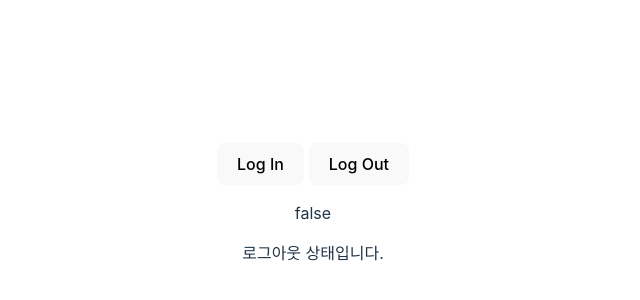
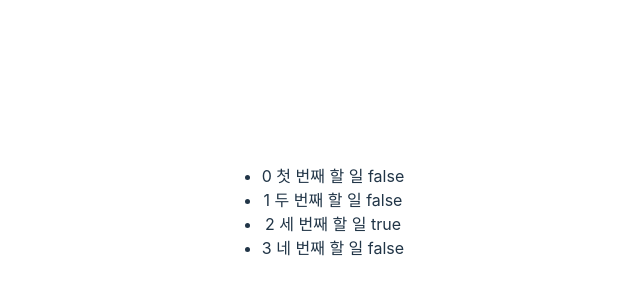
Before and after one commit to lllilyk/learn-about-svelte, a Svelte app: page / in a window 1280 px wide. Shown: the part 188-488 px from the top of the page, without its empty margins (327-967 px from the left). Built offline with nearby package versions, Linux system fonts and the light colour scheme.

Commit message:
반복 블록 {#each ...}

```diff
--- a/src/App.svelte
+++ b/src/App.svelte
@@ -1,19 +1,34 @@
 <script>
-let auth = {
-  loggedIn: false
-}
-
-const handleLogin = () => auth.loggedIn = true;
-const handleLogout = () => auth.loggedIn = false;
+  let todos = [
+    {
+      id: 0,
+      content: '첫 번째 할 일',
+      done: false
+    },
+    {
+      id: 1,
+      content: '두 번째 할 일',
+      done: false
+    },
+    {
+      id: 2,
+      content: '세 번째 할 일',
+      done: true
+    },
+    {
+      id: 3,
+      content: '네 번째 할 일',
+      done: false
+    },
+  ]
 </script>
 
-<button on:click={handleLogin} >Log In</button>
-<button on:click={handleLogout} >Log Out</button>
-
-<p>{auth.loggedIn}</p>
-
-{#if auth.loggedIn === true}
-  <p>로그인 상태입니다.</p>
-{:else}
-  <p>로그아웃 상태입니다.</p>
-{/if}
+<ul>
+  {#each todos as todo}
+    <li>
+      <span>{todo.id}</span>
+      <span>{todo.content}</span>
+      <span>{todo.done}</span>
+    </li>
+  {/each}
+</ul>
```
